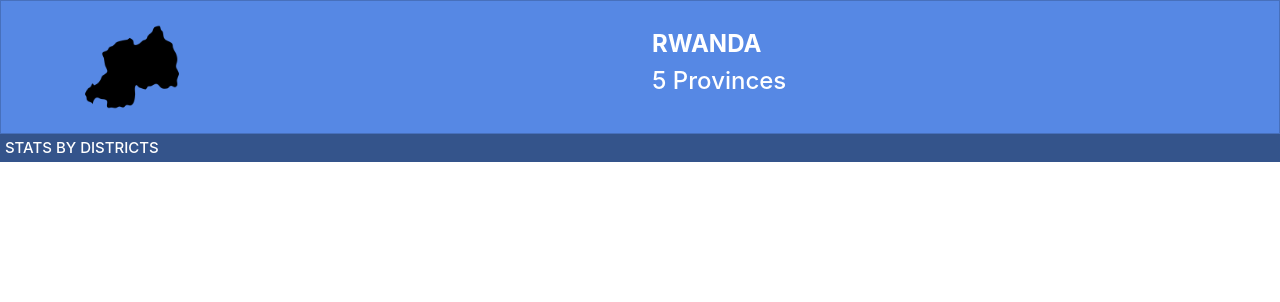
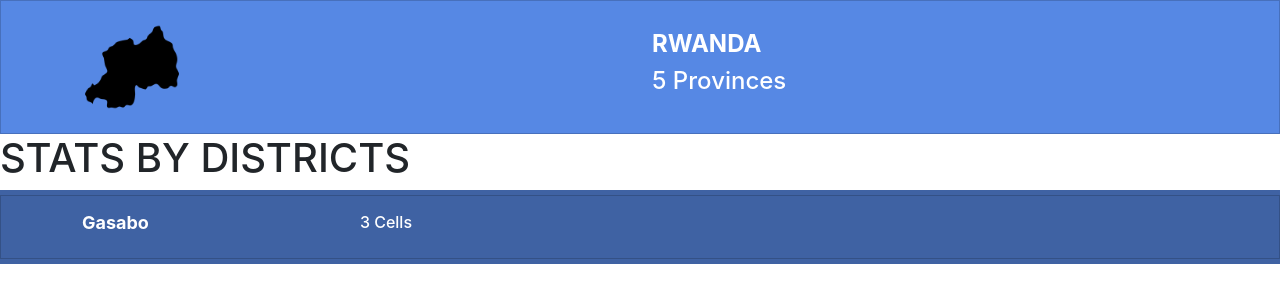
Before and after one commit to egichuhis/rwanda-locations, a React (Create React App) app: page /districts in a window 1280 px wide. Shown: the top 302 px of the page. Built offline with nearby package versions, Linux system fonts and the light colour scheme.

Commit message:
Add styles for header

```diff
--- /dev/null
+++ b/src/components/DistrictCard.jsx
@@ -0,0 +1,36 @@
+import React from 'react';
+
+const DistrictCard = () => (
+  <div className="col-12" style={{ paddingTop: 5, paddingBottom: 5 }}>
+    <div className="card" style={{ background: '#3f62a3', borderRadius: 0 }}>
+      <div className="card-body">
+        <div className="container">
+          <div
+            className="row flex-column"
+            style={{ color: 'var(--bs-body-bg)' }}
+          >
+            <div
+              className="col-12 col-md-6 d-flex flex-row justify-content-between align-items-center"
+              style={{ textAlign: 'right' }}
+            >
+              <h4 style={{ fontWeight: 'bold', fontSize: 18 }}>Gasabo</h4>
+              <h4 style={{ fontSize: 16 }}>3 Cells</h4>
+              <i
+                className="far fa-arrow-alt-circle-right d-flex align-self-start"
+                style={{
+                  color: 'var(--bs-body-bg)',
+                  paddingTop: 0,
+                  marginTop: 5,
+                  marginRight: 5,
+                  fontSize: 18,
+                }}
+              />
+            </div>
+          </div>
+        </div>
+      </div>
+    </div>
+  </div>
+);
+
+export default DistrictCard;
--- a/src/components/Districts.jsx
+++ b/src/components/Districts.jsx
@@ -1,20 +1,15 @@
 import React from 'react';
+import DistrictCard from './DistrictCard';
+import ''
 
 const Districts = () => (
   <div>
-    <h1
-      style={{
-        fontSize: 15,
-        background: '#34548b',
-        color: 'var(--bs-body-bg)',
-        paddingLeft: 5,
-        paddingBottom: 5,
-        paddingTop: 5,
-        marginBottom: 0,
-      }}
-    >
+    <h1 className="header-txt">
       STATS BY DISTRICTS
     </h1>
+    <div className="row g-0" style={{ background: '#3f62a3' }}>
+      <DistrictCard />
+    </div>
   </div>
 );
 
```
Also changed, not shown: src/components/Card.jsx (deleted, +0 -7 lines), src/components/ProvinceCard.jsx (added, +7 -0 lines), src/components/style.css (added, +9 -0 lines).
